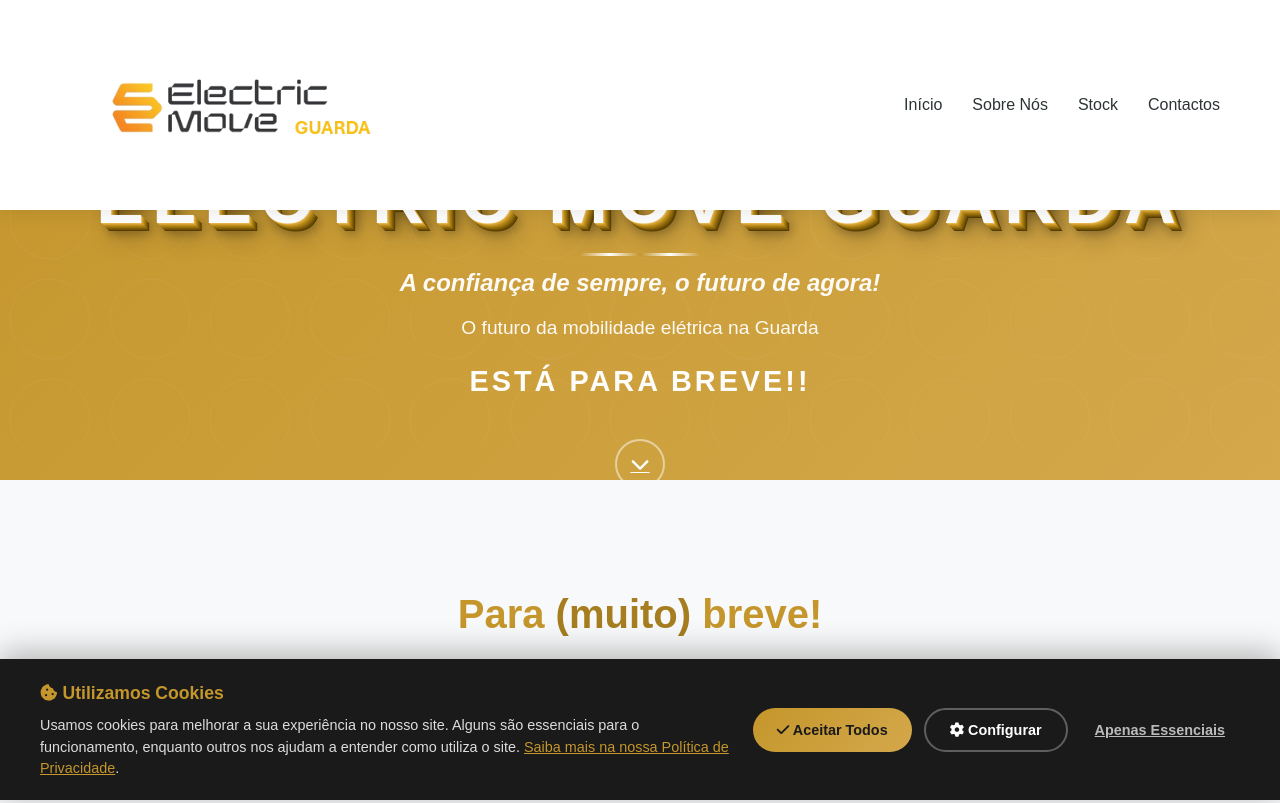
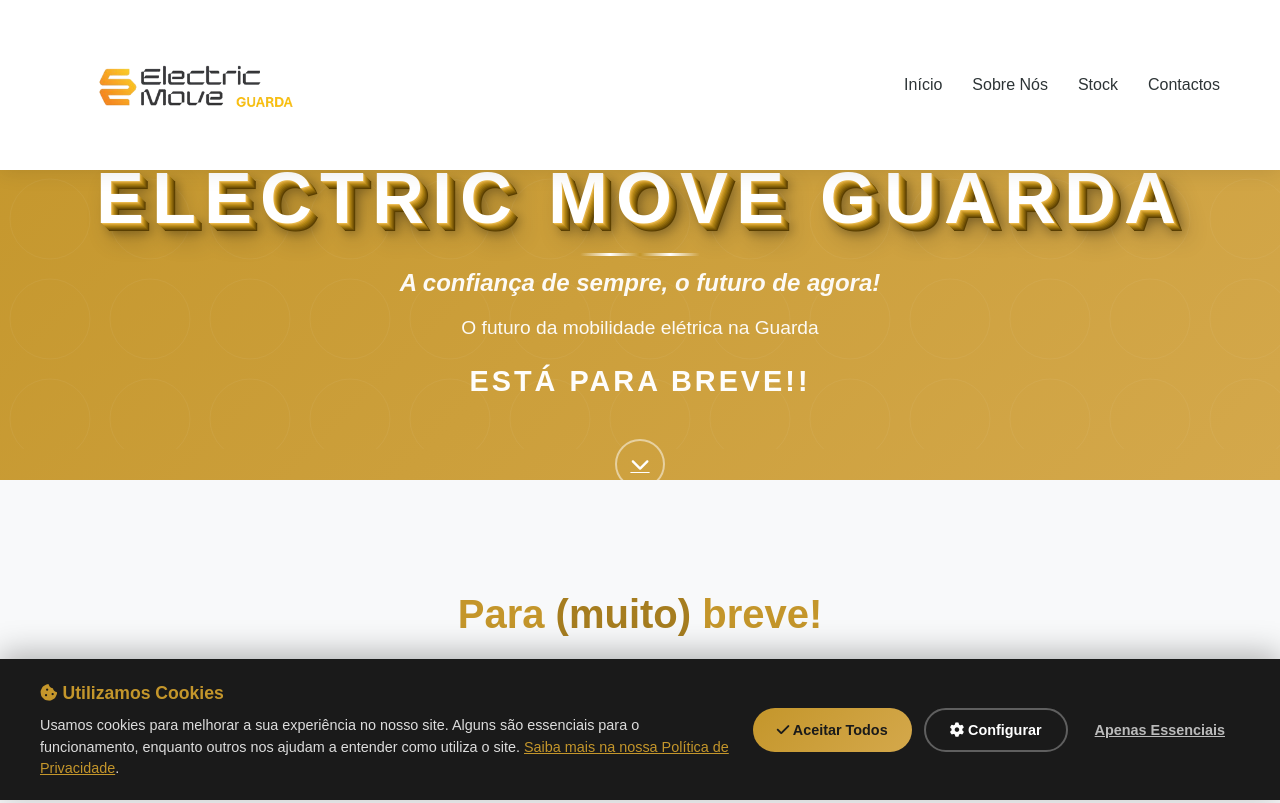
Before and after one commit to kaellovato/ElectricMoveGuarda, a website: page index.html in a window 1280 px wide. Shown: the top 803 px of the page. Drawn offline with Linux system fonts and the light colour scheme.

Commit message:
Ajuste tamanho da logo para PC e mobile

```diff
--- a/styles.css
+++ b/styles.css
@@ -59,10 +59,10 @@ body {
 }
 
 .logo img {
-  height: 180px;
+  height: 140px;
   width: auto;
   object-fit: contain;
-  max-width: 320px;
+  max-width: 240px;
 }
 
 .nav-links {
@@ -1452,7 +1452,7 @@ body {
   }
 
   .logo img {
-    height: 70px;
+    height: 100px;
   }
 
   .hero.hero-compact {
```
